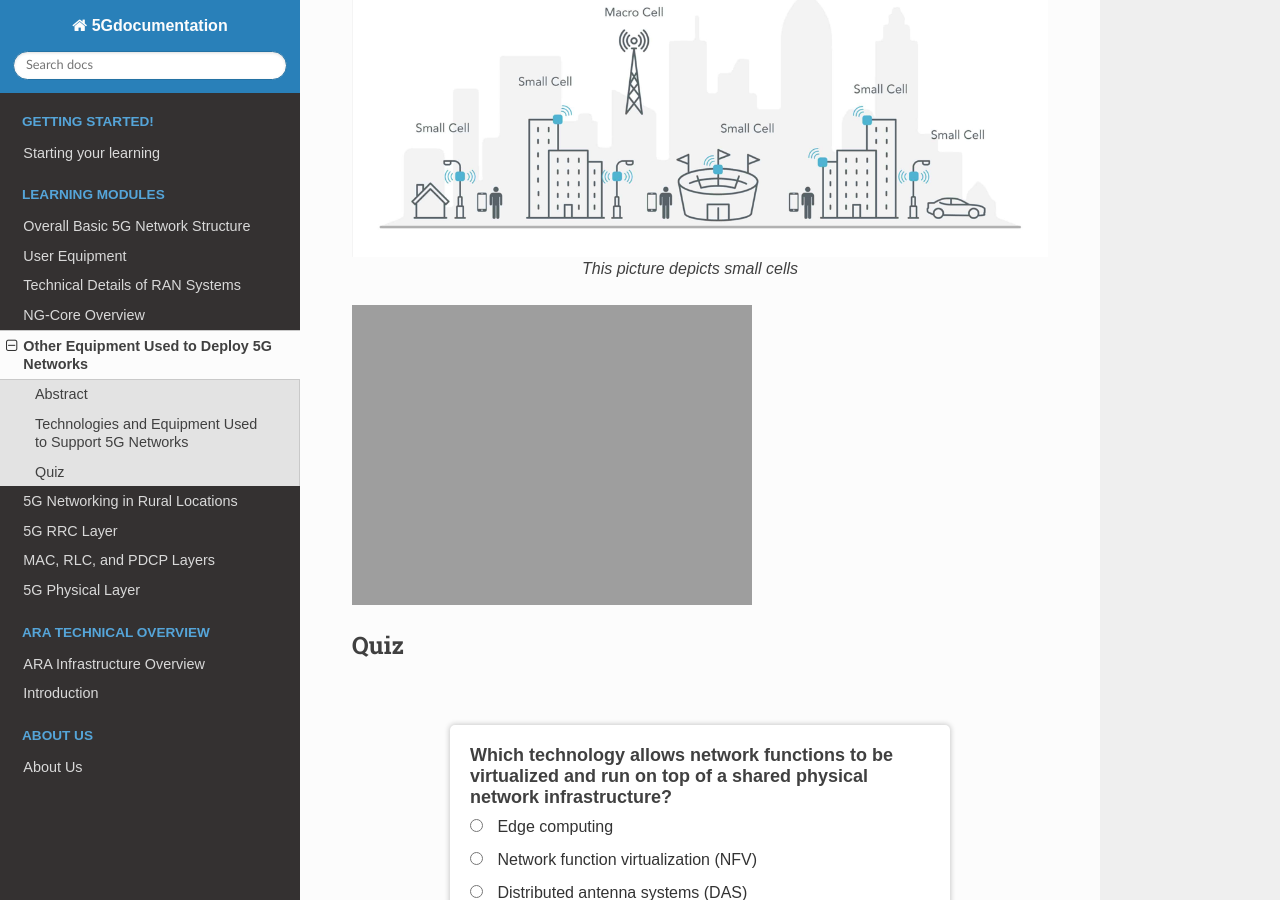
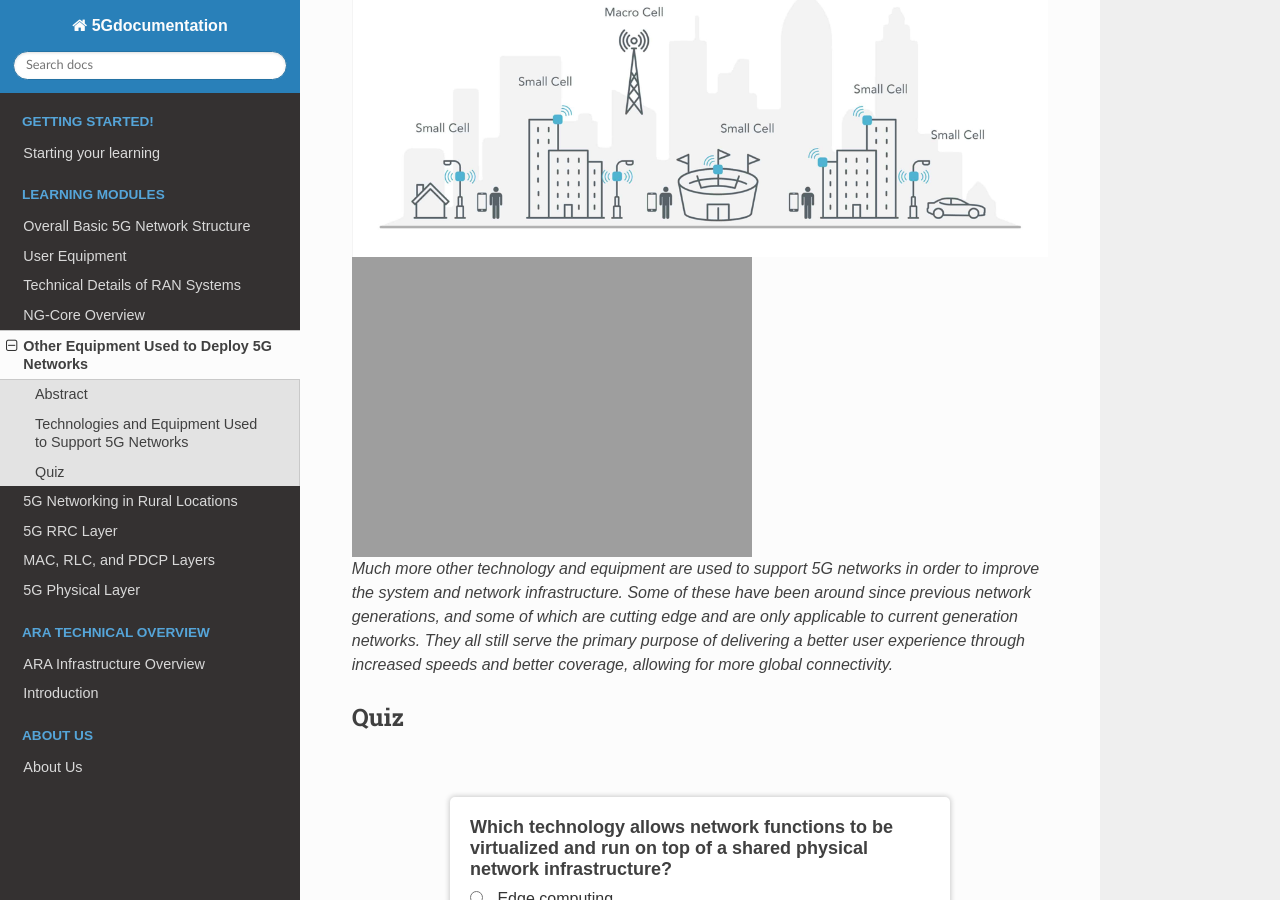
Before and after one commit to zachlop1/5Gdocumentation, a Sphinx documentation site: the page built from docs/source/learningmodule5.rst, in a window 1280 px wide and 900 px high, scrolled down 860 px. Built offline with Sphinx 7.4.7 and the Read the Docs theme 2.0.0, drawn with Linux system fonts in a browser that asks for light colours; pages that are not in the unit, such as notebooks, are missing from menus.

Commit message:
Update learningmodule5.rst

```diff
--- a/docs/source/learningmodule5.rst
+++ b/docs/source/learningmodule5.rst
@@ -16,16 +16,11 @@
    :alt: 5Gdocumentation
    :align: center
 
-   *This picture depicts small cells*
-
-
-
 
 .. figure:: /images/antenna.png
    :alt: 5Gdocumentation
    :align: center
 
-   *This picture depicts antennas used for 5G*
 
 
   Much more other technology and equipment are used to support 5G networks in order to improve the system and network infrastructure. Some of these have been around since previous network generations, and some of which are cutting edge and are only applicable to current generation networks. They all still serve the primary purpose of delivering a better user experience through increased speeds and better coverage, allowing for more global connectivity.
```
